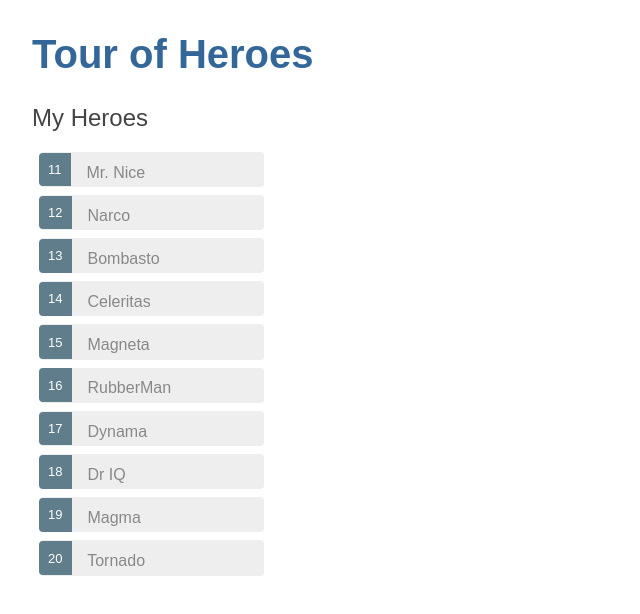
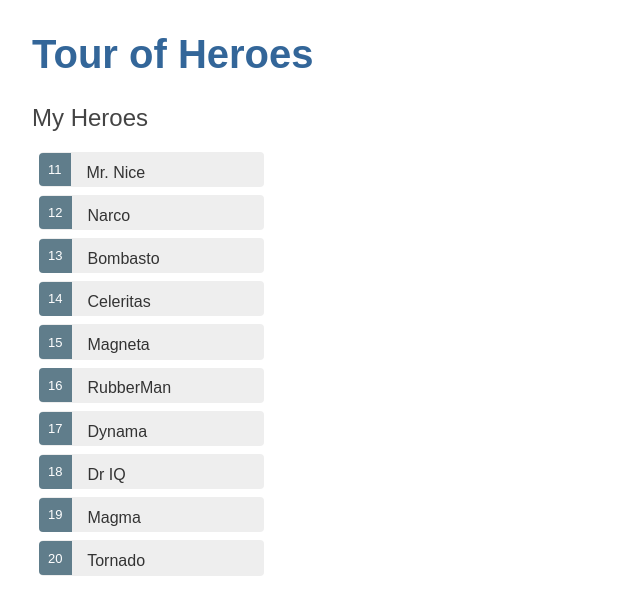
Before and after one commit to ozaki25/angular_tutorial, an Angular app: page / in a window 1280 px wide. Shown: the top 614 px of the page, without its empty margins (0-640 px from the left). Built offline with nearby package versions, Linux system fonts and the light colour scheme.

Commit message:
update css

```diff
--- a/src/styles.scss
+++ b/src/styles.scss
@@ -12,8 +12,8 @@ h2, h3 {
 body {
   margin: 2em;
 }
-body, input[text], button {
-  color: #888;
+body, input[type="text"], button {
+  color: #333;
   font-family: Cambria, Georgia;
 }
 /* everywhere else */
```
